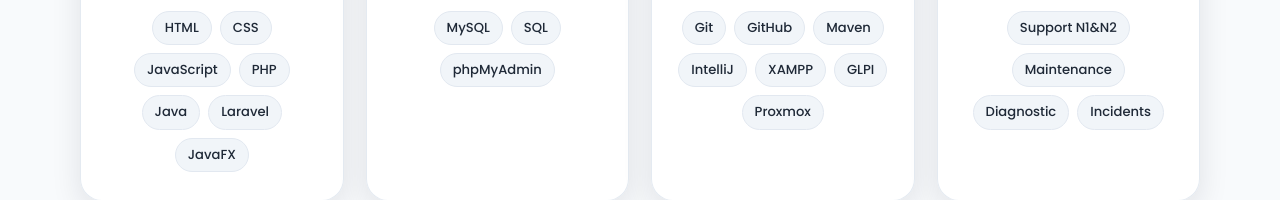
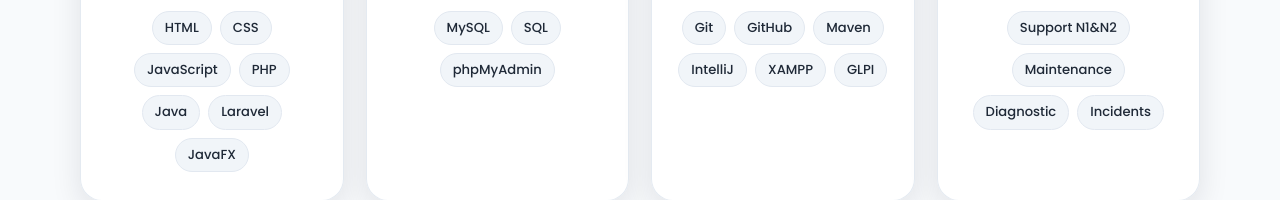
Before and after one commit to MeriemKachaf/Portfolio, a plain HTML site: page index.html in a window 1280 px wide. Shown: the part 2753-2953 px from the top of the page. Drawn offline with nearby package versions, Linux system fonts and the light colour scheme.

Commit message:
fix: supprimer Proxmox des outils

```diff
--- a/index.html
+++ b/index.html
@@ -213,7 +213,7 @@
           <h3>Outils</h3>
           <div class="skill-tags">
             <span>Git</span><span>GitHub</span><span>Maven</span>
-            <span>IntelliJ</span><span>XAMPP</span><span>GLPI</span><span>Proxmox</span>
+            <span>IntelliJ</span><span>XAMPP</span><span>GLPI</span>
           </div>
         </div>
 
```
